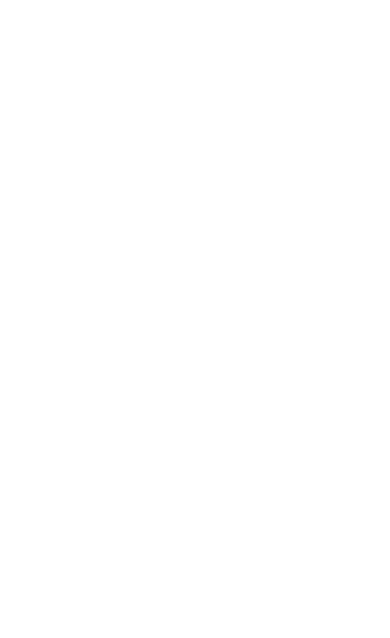
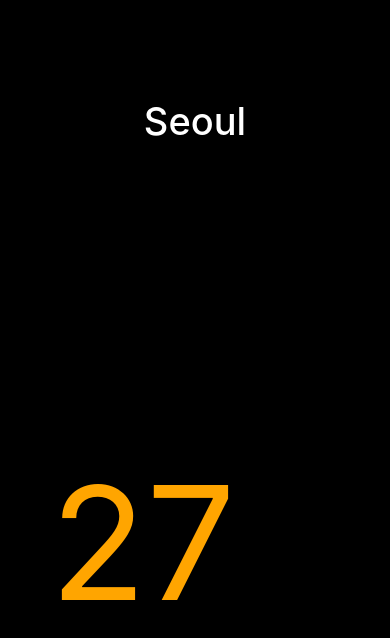
Before and after one commit to wonjin-dev/study_react-native_Expo_WeatherApp, a React Native app: screen / in a window 390 px wide. Shown: the top 638 px of the page. Built offline with nearby package versions, Linux system fonts and the light colour scheme.

Commit message:
Example application.

```diff
--- a/App.js
+++ b/App.js
@@ -1,14 +1,46 @@
 import React from 'react';
-import { StyleSheet, View } from 'react-native';
+import { StyleSheet, View, Text } from 'react-native';
 
 export default function App() {
   return (
-    <View style={styles.container}></View>
+    <View style={styles.container}>
+      <View style={styles.city}>
+        <Text style={styles.cityName}>Seoul</Text>
+      </View>
+      <View style={styles.weather}>
+        <View style={styles.day}>
+          <Text style={styles.temp}>27</Text>
+        </View>
+      </View>
+    </View>
   );
 }
 
 const styles = StyleSheet.create({
   container: {
-    flex: 1
+    flex: 1,
+    backgroundColor: 'black'
+  },
+  city: {
+    flex: 1.2,
+    justifyContent: 'center',
+    alignItems: 'center'
+  },
+  weather: {
+    flex: 3
+  },
+  day: {
+    flex: 1,
+    justifyContent: 'center',
+    marginLeft: 50
+  },
+  cityName: {
+    color: 'white',
+    fontSize: 38,
+    fontWeight: '500'
+  },
+  temp: {
+    color: 'orange',
+    fontSize: 158
   }
-})
+});
```
Also changed, not shown: 1 other file (tests, documents, lock files or other folders).
